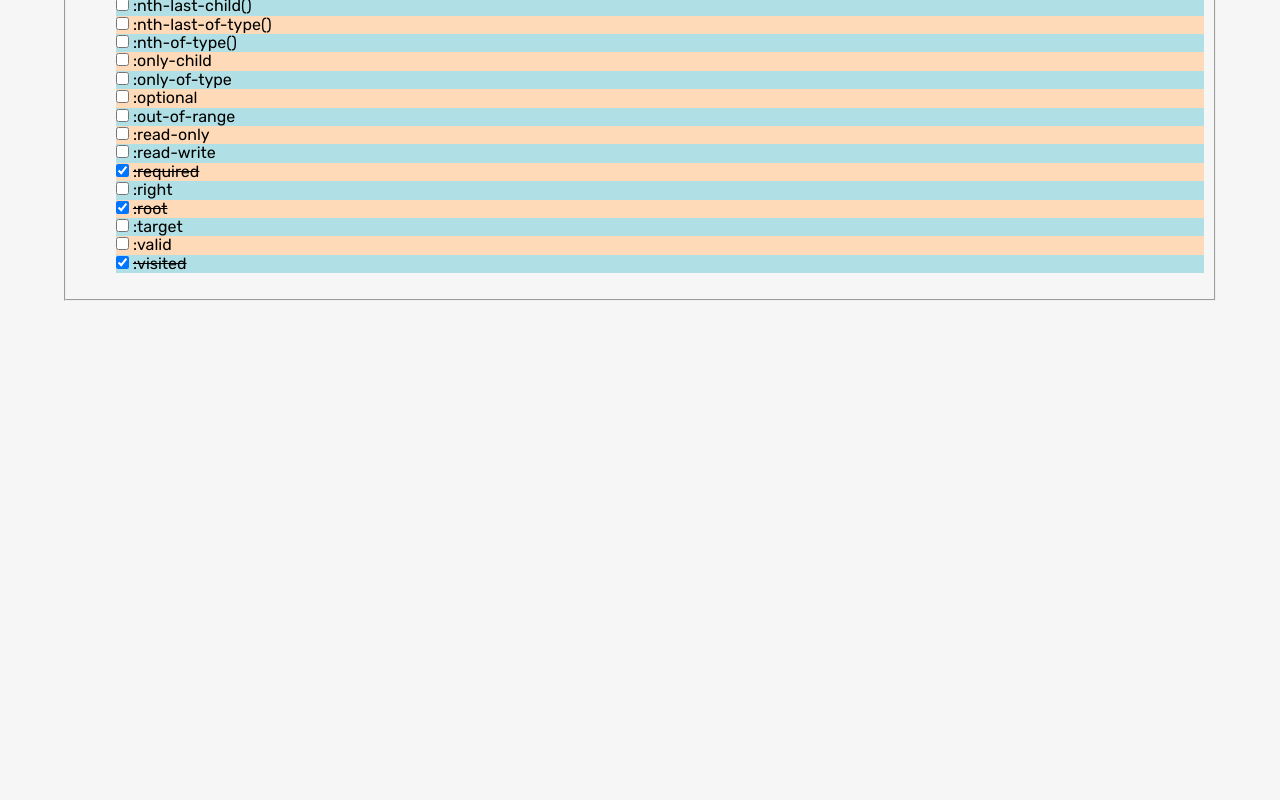
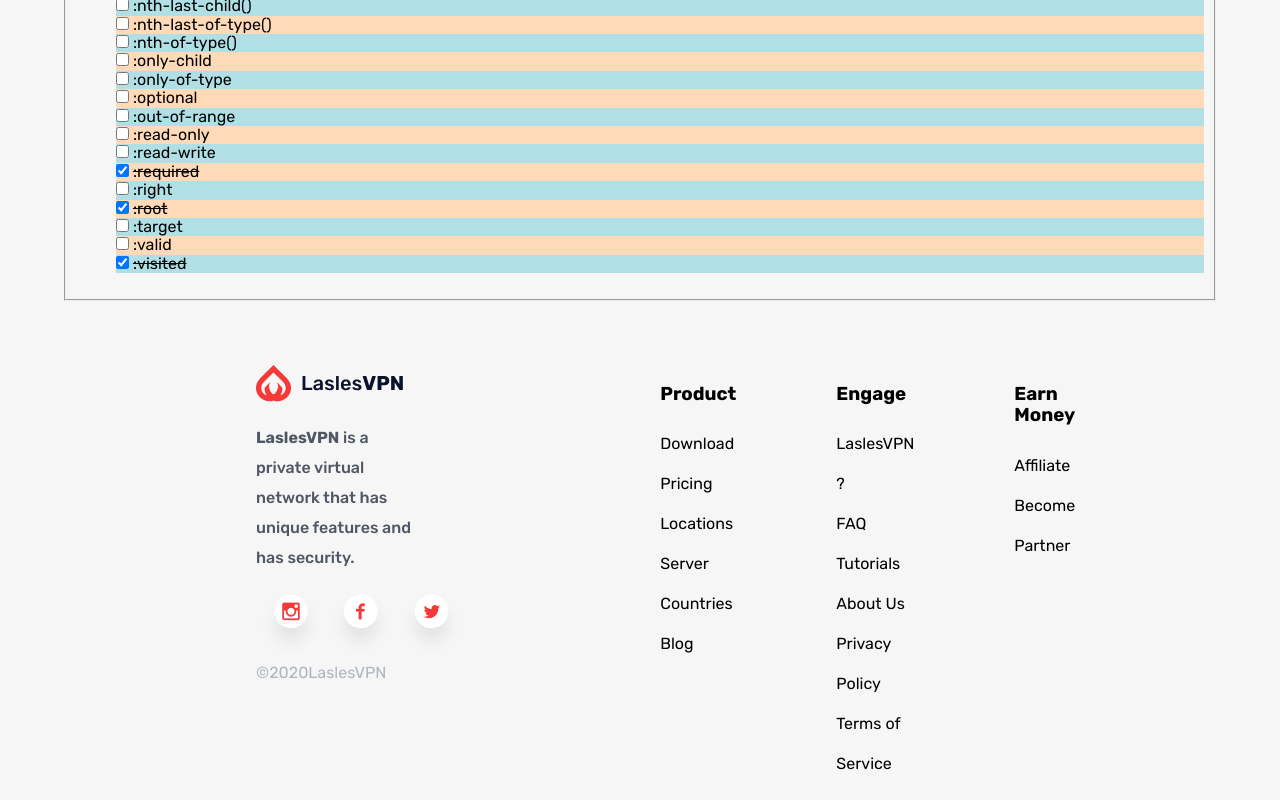
Before and after one commit to ArinaKorotkova/Index, a plain HTML site: page form2.html in a window 1280 px wide. Shown: the part 1425-2225 px from the top of the page. Before the commit the page ends 1790 px from the top, so only its background shows below. Drawn offline with Linux system fonts and the light colour scheme.

Commit message:
fotform2

```diff
--- a/csspart/form2style.css
+++ b/csspart/form2style.css
@@ -81,6 +81,7 @@ header a:hover
 {
     text-decoration-line: none;
 }
+
 /***************/
 fieldset
 {
@@ -145,3 +146,72 @@ li input:checked + span
 {
     background-color:powderblue;
 }
+
+/***************/
+footer
+{
+    display: flex;
+    flex-direction: row;
+    justify-content: flex-end;
+    margin-left: 20%;
+    flex-shrink: 0;
+}
+footer ul a
+{
+    text-decoration: none;
+}
+.pLaslesVPN
+{
+    width: 55%;
+    font-weight: 500;
+    line-height: 30px;
+    color: #4F5665;
+}
+.media-links
+{
+  list-style-type: none;
+  margin: 0;
+  padding: 0;
+}
+.media-links li
+{
+  float: left;
+  text-align: center;
+}
+.p2020
+{
+    width: 130px;
+    text-align: center;
+    color: #AFB5C0;
+}
+.foott
+{
+    text-align: left;
+    display: flex;
+    flex-direction: row;
+    justify-content: flex-end;
+    margin-right: 20%;
+}
+.foott div
+{
+    margin-left: 100px;
+}
+.foott ul
+{
+    list-style: none;
+    line-height: 40px;
+    padding-left: 0;
+
+}
+.foott li:hover
+{
+    text-decoration-line: underline;
+}
+.foott a
+{
+    color: #000000;
+}
+.foott a:active
+{
+color:burlywood;
+}
--- a/form2.html
+++ b/form2.html
@@ -112,10 +112,59 @@
             </ul>
 
         </fieldset>
-
-
     </form>
     </main>
 
+    <footer>
+        <div>
+            <img src="Картинки\Logo.svg" width: 145px; height: 35px;>
+            <p class="pLaslesVPN"><span style="font-weight: bold;">LaslesVPN</span> is a private virtual network that has unique features and has security.</p>
+            <div>
+                <ul class="media-links">
+                    <li><a href="#"><img src="/Картинки/Instagram.png" alt="insta"></a>
+                    </li>
+                    <li><a href="#"><img src="/Картинки/Facebook.png" alt="facebook"></a></li>
+                    <li><a href="#"><img src="/Картинки/Twitter.png" alt="twitter"></a></li>
+                </ul>
+            </div>
+            <p class="p2020">©2020LaslesVPN</p>
+        </div>
+
+        <div class="foott">
+
+            <div>
+                <h3>Product</h3>
+                <ul>
+                    <li><a href="#">Download</a></li>
+                    <li><a href="#">Pricing</a></li>
+                    <li><a href="#">Locations</a></li>
+                    <li><a href="#">Server</a></li>
+                    <li><a href="#">Countries</a></li>
+                    <li><a href="#">Blog</a></li>
+                </ul>
+            </div>
+
+            <div>
+                <h3>Engage</h3>
+                <ul >
+                    <li><a href="#">LaslesVPN ?</a></li>
+                    <li><a href="#">FAQ</a></li>
+                    <li><a href="#">Tutorials</a></li>
+                    <li><a href="#">About Us</a></li>
+                    <li><a href="#">Privacy Policy</a></li>
+                    <li><a href="#">Terms of Service</a></li>
+                </ul>
+            </div>
+
+            <div>
+                <h3>Earn Money</h3>
+                <ul>
+                    <li><a href="#">Affiliate</a></li>
+                    <li><a href="#">Become Partner</a></li>
+                </ul>
+            </div>
+
+        </div>
+    </footer>
 </body>
 </html>
```
